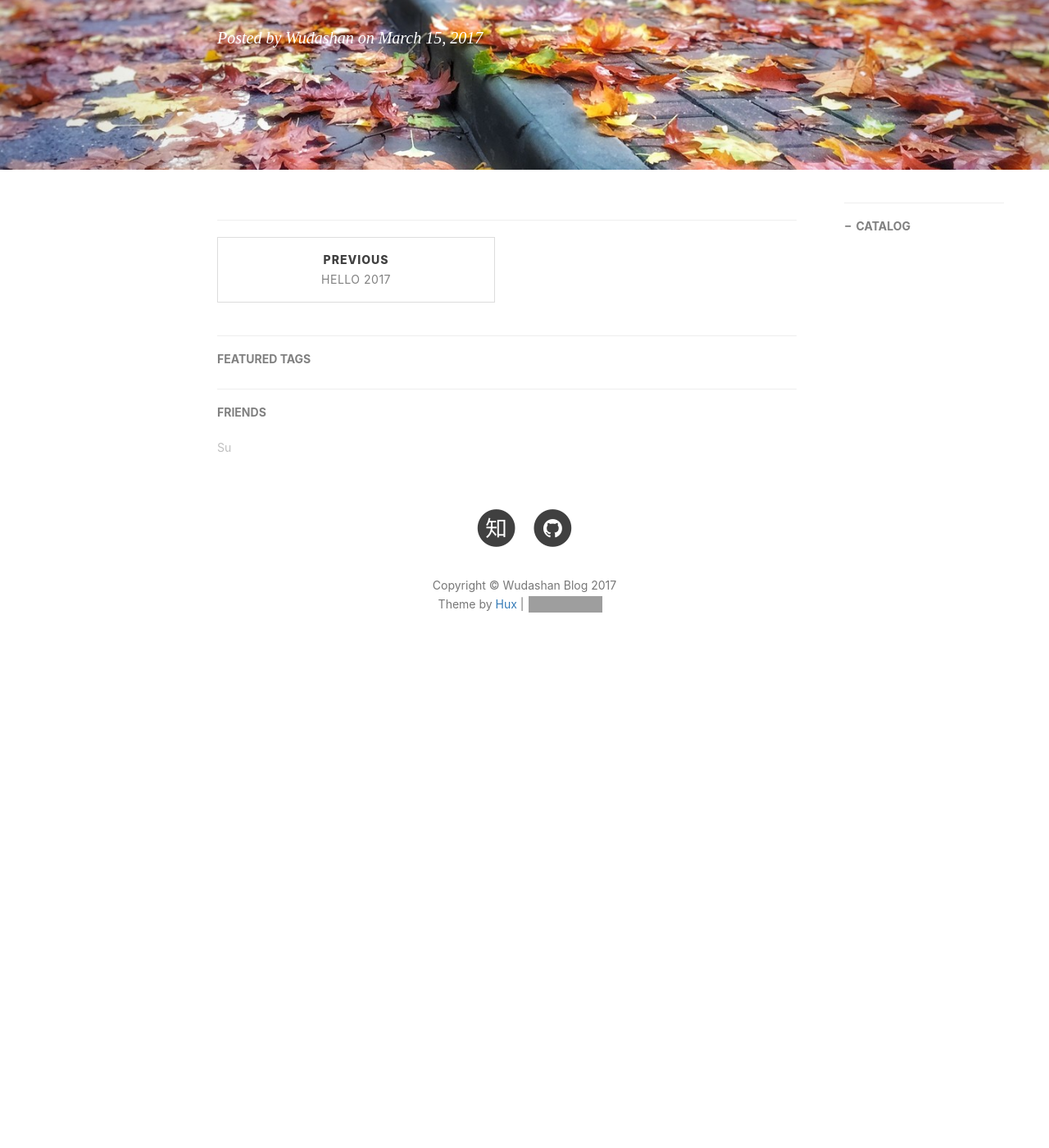
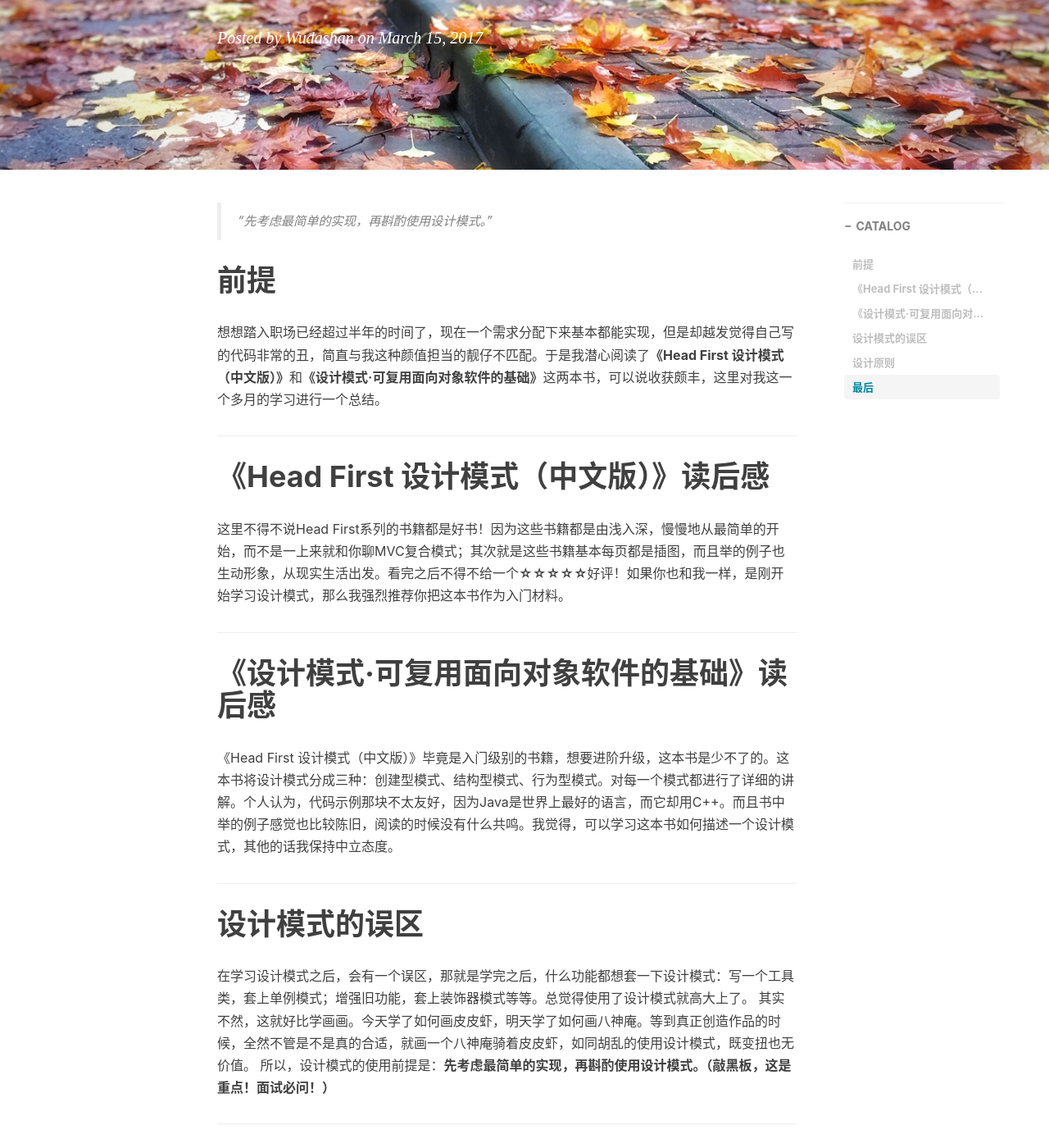
Before and after one commit to wudashan/wudashan.github.io, a Jekyll site: the page built from _posts/2017-03-15-Design-Patterns.markdown, in a window 1280 px wide and 1400 px high, scrolled down 376 px. Shown: the whole window at 82% size. Built offline with Jekyll 4.4.1, drawn with Linux system fonts in a browser that asks for light colours; nearby versions of some CDN libraries; comment, search, counter and statistics services are not loaded; before the commit the page ends 1217 px from its top, so only the background shows below that; some of the changed text lies outside the part shown; grey boxes are pictures that could not be loaded.

Commit message:
提交《设计模式》博客

```diff
--- a/_posts/2017-03-15-Design-Patterns.markdown
+++ b/_posts/2017-03-15-Design-Patterns.markdown
@@ -9,3 +9,42 @@ catalog: true
 tags:
     - 设计模式
 ---
+
+> “先考虑最简单的实现，再斟酌使用设计模式。”
+
+
+# 前提
+想想踏入职场已经超过半年的时间了，现在一个需求分配下来基本都能实现，但是却越发觉得自己写的代码非常的丑，简直与我这种颜值担当的靓仔不匹配。于是我潜心阅读了**《Head First 设计模式（中文版）》**和**《设计模式·可复用面向对象软件的基础》**这两本书，可以说收获颇丰，这里对我这一个多月的学习进行一个总结。
+
+---
+
+# 《Head First 设计模式（中文版）》读后感
+这里不得不说Head First系列的书籍都是好书！因为这些书籍都是由浅入深，慢慢地从最简单的开始，而不是一上来就和你聊MVC复合模式；其次就是这些书籍基本每页都是插图，而且举的例子也生动形象，从现实生活出发。看完之后不得不给一个**☆☆☆☆☆**好评！如果你也和我一样，是刚开始学习设计模式，那么我强烈推荐你把这本书作为入门材料。
+
+---
+
+# 《设计模式·可复用面向对象软件的基础》读后感
+《Head First 设计模式（中文版）》毕竟是入门级别的书籍，想要进阶升级，这本书是少不了的。这本书将设计模式分成三种：创建型模式、结构型模式、行为型模式。对每一个模式都进行了详细的讲解。个人认为，代码示例那块不太友好，因为Java是世界上最好的语言，而它却用C++。而且书中举的例子感觉也比较陈旧，阅读的时候没有什么共鸣。我觉得，可以学习这本书如何描述一个设计模式，其他的话我保持中立态度。
+
+---
+
+# 设计模式的误区
+在学习设计模式之后，会有一个误区，那就是学完之后，什么功能都想套一下设计模式：写一个工具类，套上单例模式；增强旧功能，套上装饰器模式等等。总觉得使用了设计模式就高大上了。
+其实不然，这就好比学画画。今天学了如何画皮皮虾，明天学了如何画八神庵。等到真正创造作品的时候，全然不管是不是真的合适，就画一个八神庵骑着皮皮虾，如同胡乱的使用设计模式，既变扭也无价值。
+所以，设计模式的使用前提是：**先考虑最简单的实现，再斟酌使用设计模式。（敲黑板，这是重点！面试必问！）**
+
+---
+
+# 设计原则
+其实在设计如何实现功能的时候有很多原则可以参考，这里把这几个重要的原则罗列出来，以后在模块设计的时候作为CheckList：
+> * 找出需求中可能需要变化之处，把它们独立出来，不要和那些不需要变化的代码混在一起；
+> * 针对接口编程，而不是针对实现编程；
+> * 多用组合，少用继承；
+> * 为了交互对象之间的松耦合设计而努力；
+> * 类应该对扩展开放，对修改关闭；
+> * 要依赖抽象，不要依赖具体类。
+
+---
+
+# 最后
+接下来的日子里，我将会对所学到的设计模式逐个讲解，敬请期待！
```
